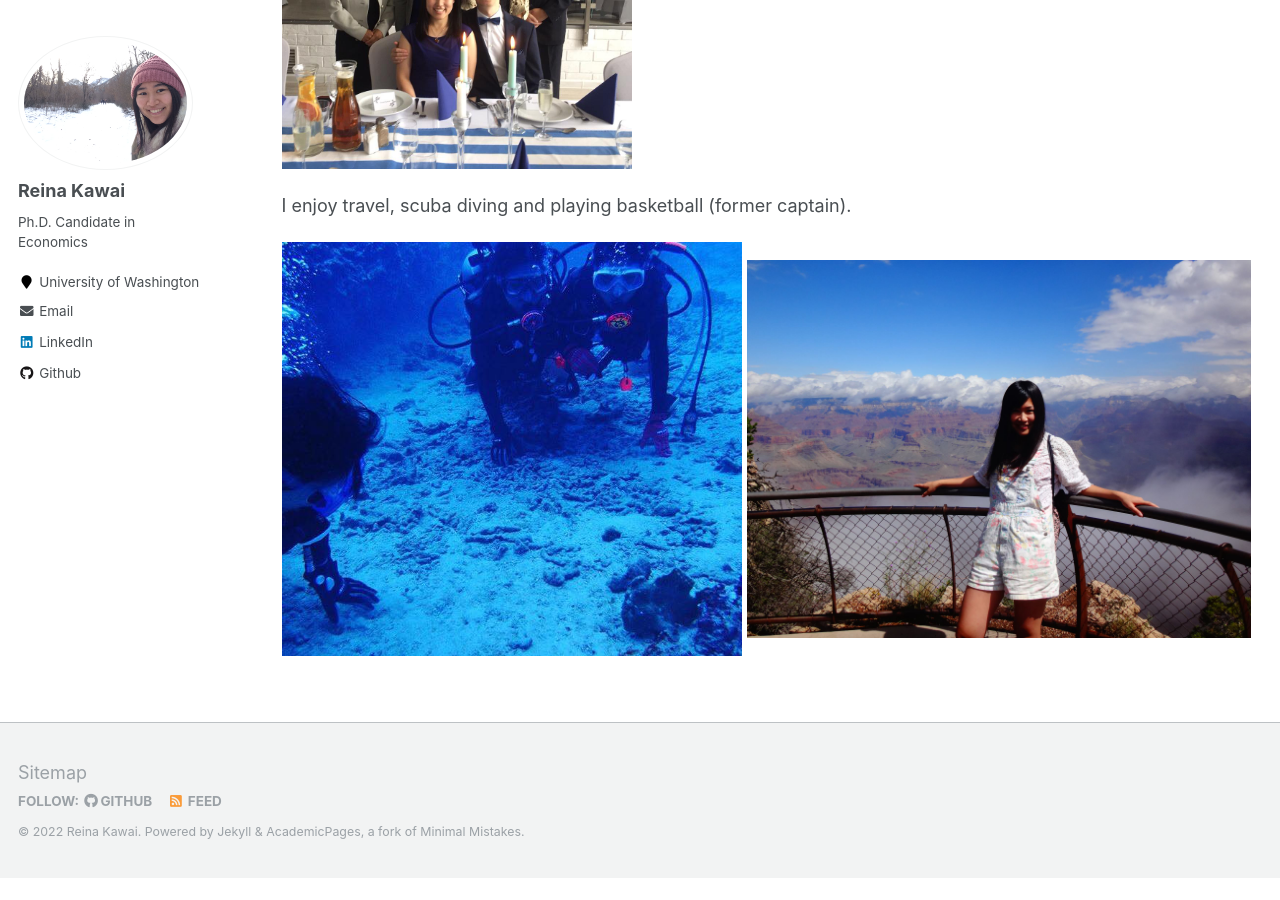
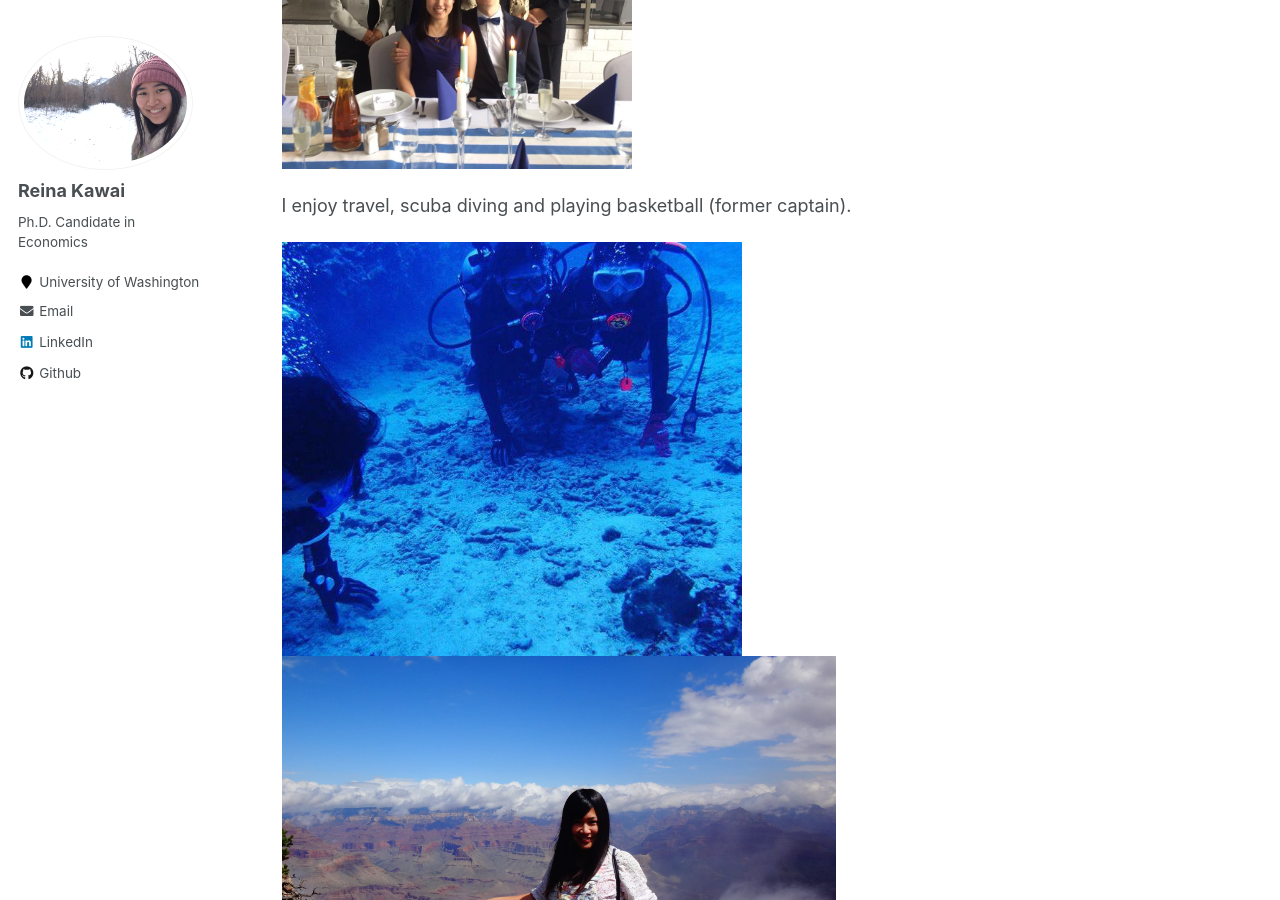
Before and after one commit to Reina-Kawai/Reina-Kawai.github.io, a Jekyll site: the page built from _pages/personal.md, in a window 1280 px wide and 900 px high, scrolled down 396 px. Built offline with Jekyll 4.4.1, drawn with Linux system fonts in a browser that asks for light colours; before the commit the page ends 1274 px from its top, so only the background shows below that.

Commit message:
Update personal.md

```diff
--- a/_pages/personal.md
+++ b/_pages/personal.md
@@ -15,5 +15,5 @@ I enjoy travel, scuba diving and playing basketball (former captain).
 
 <p float="left">
 <img src="https://Reina-Kawai.github.io/images/fam-scuba-diving.jpg" width="460" />
-<img src="https://Reina-Kawai.github.io/images/personal_grand_canyon.jpg" width="504" />
+<img src="https://Reina-Kawai.github.io/images/personal_grand_canyon.jpg" width="554" />
 </p>
```
